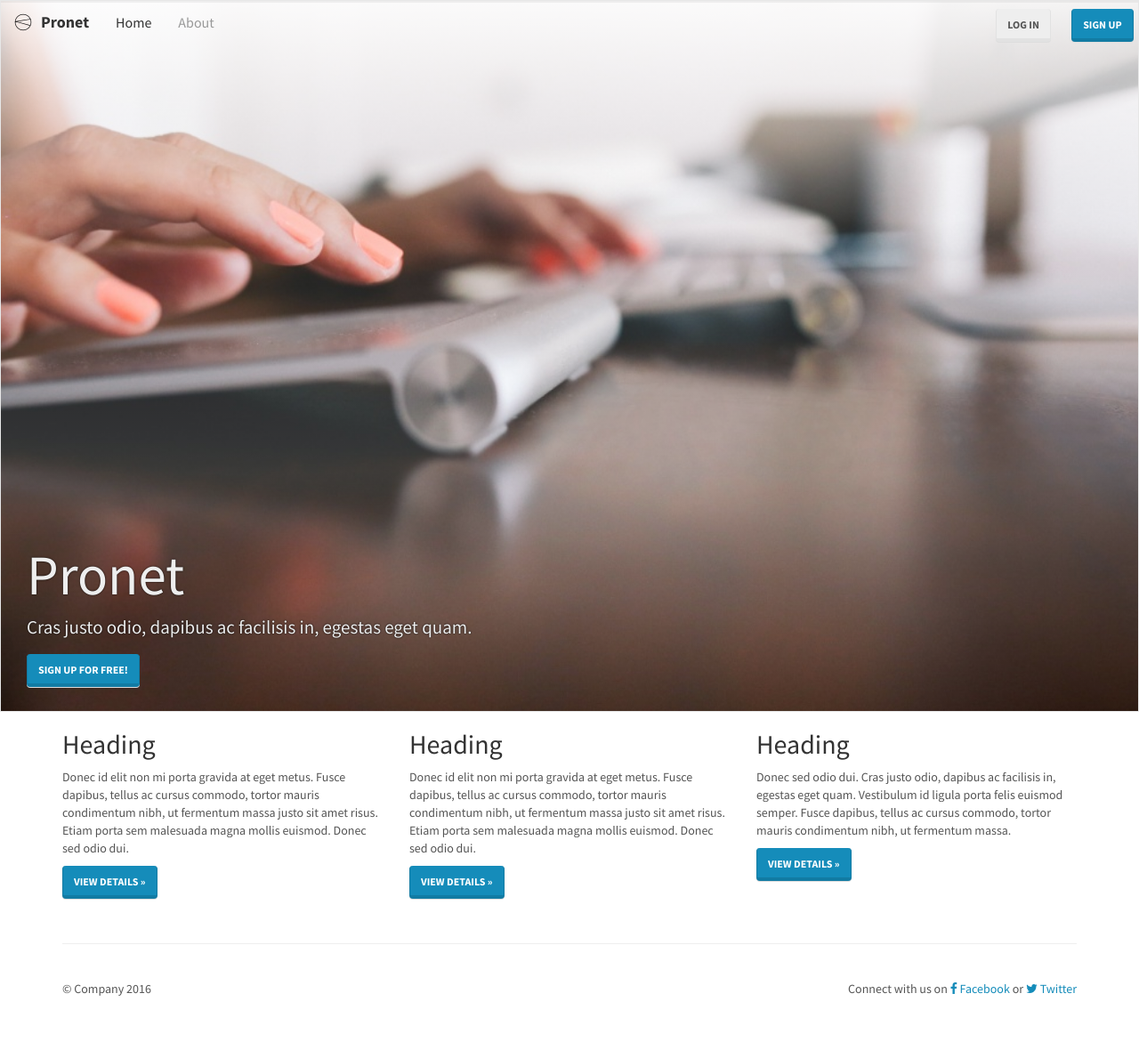
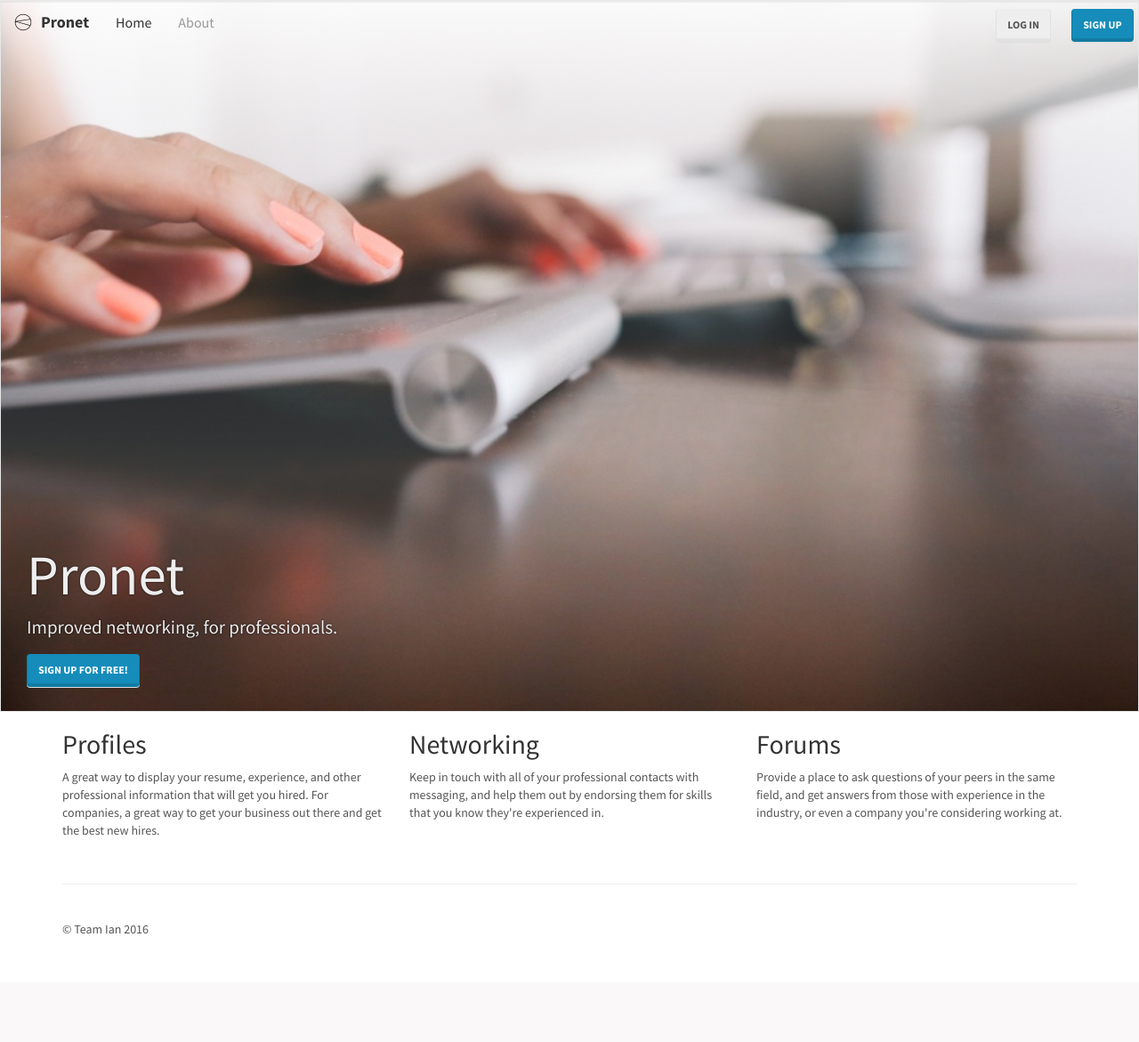
Before and after one commit to IantheFlyingHawaiian/Pronet, a Django app: template pronet/src/templates/home.html in a window 1280 px wide. Shown: the whole page at 89% size. After the commit the page ends 1050 px from the top, so only its background shows below. Run offline with Django 3.2, Linux system fonts and the light colour scheme; the template is opened without the code that fills it, so the values that code supplies are empty; some libraries are stand-ins or nearby versions.

Commit message:
Customized main pages somewhat for Pronet, also added support for uploading resume PDFs (technically any file right now).

```diff
--- a/pronet/src/profiles/forms.py
+++ b/pronet/src/profiles/forms.py
@@ -36,9 +36,10 @@ class ProfileForm(forms.ModelForm):
             Field('skills'),
             Field('work_years'),
             Field('degree'),
+            Field('resume'),
             Submit('update', 'Update', css_class="btn-success"),
             )
 
     class Meta:
         model = models.Profile
-        fields = ['picture', 'bio', 'skills', 'work_years', 'degree',]
+        fields = ['picture', 'bio', 'skills', 'work_years', 'degree', 'resume',]
--- a/pronet/src/templates/base.html
+++ b/pronet/src/templates/base.html
@@ -114,13 +114,13 @@
             <div class="footer">
         <div class="row">
           <div class="col-lg-6">
-              <p>&copy; Company {% now 'Y' %}</p>
+              <p>&copy; Team Ian {% now 'Y' %}</p>
           </div>
-          <div class="col-lg-6 text-right">
+          <!-- <div class="col-lg-6 text-right">
             Connect with us on
             <a href="#"><i class="fa fa-facebook"></i> Facebook</a> or
             <a href="#"><i class="fa fa-twitter"></i> Twitter</a>
-          </div>
+        </div> -->
         </div>
             </div>
       </div>
--- a/pronet/src/templates/home.html
+++ b/pronet/src/templates/home.html
@@ -24,7 +24,7 @@
       <div class="row">
         <div class="col-md-8 col-sm-8">
           <h1>{% include "_brandname.html" %}</h1>
-          <p>Cras justo odio, dapibus ac facilisis in, egestas eget quam.</p>
+          <p>Improved networking, for professionals.</p>
 	  <a class="btn btn-primary" href="{% url 'accounts:signup' %}" role="button">Sign up for Free!</a>
         </div>
         <div class="col-md-4 col-sm-4">
@@ -42,19 +42,19 @@
 <div class="container">
   <div class="row">
     <div class="col-lg-4">
-      <h2>Heading</h2>
-      <p>Donec id elit non mi porta gravida at eget metus. Fusce dapibus, tellus ac cursus commodo, tortor mauris condimentum nibh, ut fermentum massa justo sit amet risus. Etiam porta sem malesuada magna mollis euismod. Donec sed odio dui. </p>
-      <p><a class="btn btn-primary" href="#" role="button">View details &raquo;</a></p>
+      <h2>Profiles</h2>
+      <p>A great way to display your resume, experience, and other professional information that will get you hired. For companies, a great way to get your business out there and get the best new hires.</p>
+      <!-- <p><a class="btn btn-primary" href="#" role="button">View details &raquo;</a></p> -->
     </div>
     <div class="col-lg-4">
-      <h2>Heading</h2>
-      <p>Donec id elit non mi porta gravida at eget metus. Fusce dapibus, tellus ac cursus commodo, tortor mauris condimentum nibh, ut fermentum massa justo sit amet risus. Etiam porta sem malesuada magna mollis euismod. Donec sed odio dui. </p>
-      <p><a class="btn btn-primary" href="#" role="button">View details &raquo;</a></p>
+      <h2>Networking</h2>
+      <p>Keep in touch with all of your professional contacts with messaging, and help them out by endorsing them for skills that you know they're experienced in.</p>
+      <!-- <p><a class="btn btn-primary" href="#" role="button">View details &raquo;</a></p> -->
     </div>
     <div class="col-lg-4">
-      <h2>Heading</h2>
-      <p>Donec sed odio dui. Cras justo odio, dapibus ac facilisis in, egestas eget quam. Vestibulum id ligula porta felis euismod semper. Fusce dapibus, tellus ac cursus commodo, tortor mauris condimentum nibh, ut fermentum massa.</p>
-      <p><a class="btn btn-primary" href="#" role="button">View details &raquo;</a></p>
+      <h2>Forums</h2>
+      <p>Provide a place to ask questions of your peers in the same field, and get answers from those with experience in the industry, or even a company you're considering working at.</p>
+      <!-- <p><a class="btn btn-primary" href="#" role="button">View details &raquo;</a></p> -->
     </div>
   </div>
 </div>
```
Also changed, not shown: pronet/src/profiles/models.py (+14 -0 lines), pronet/src/profiles/templates/profiles/show_profile.html (+7 -0 lines), pronet/src/templates/about.html (+5 -65 lines).
